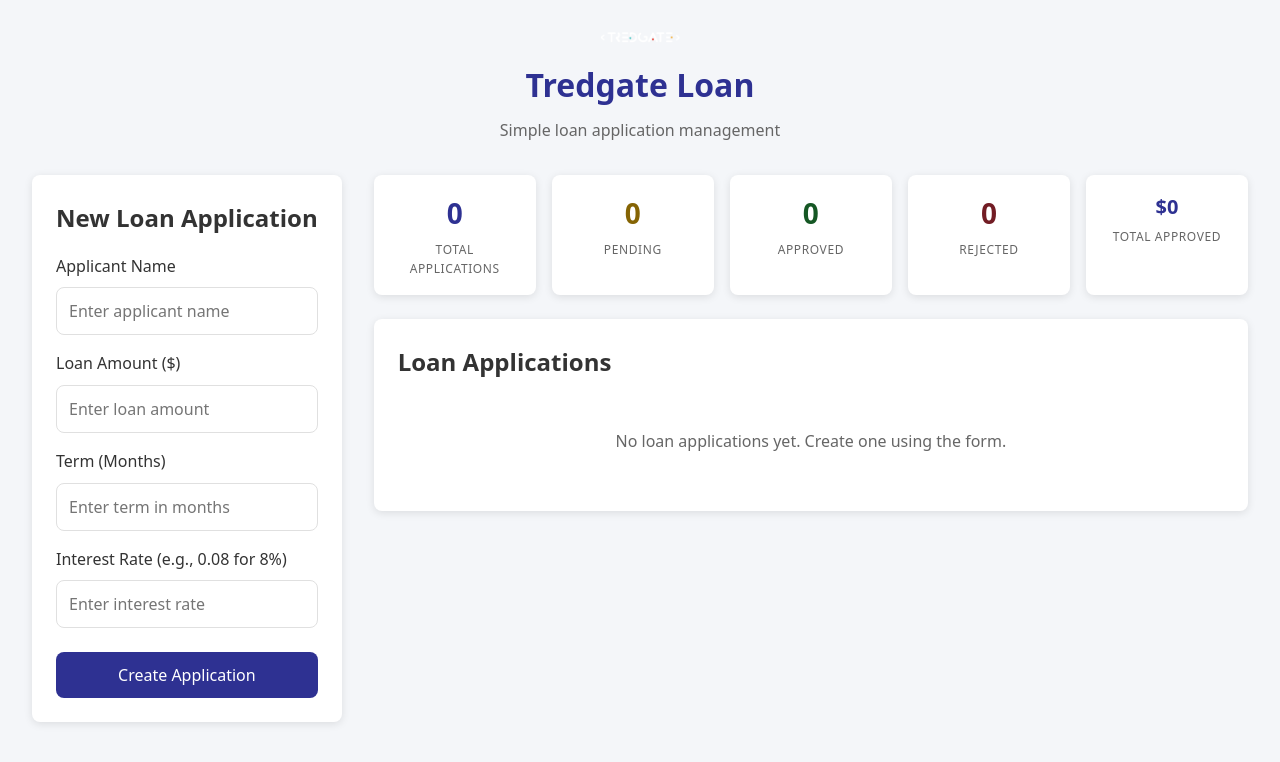
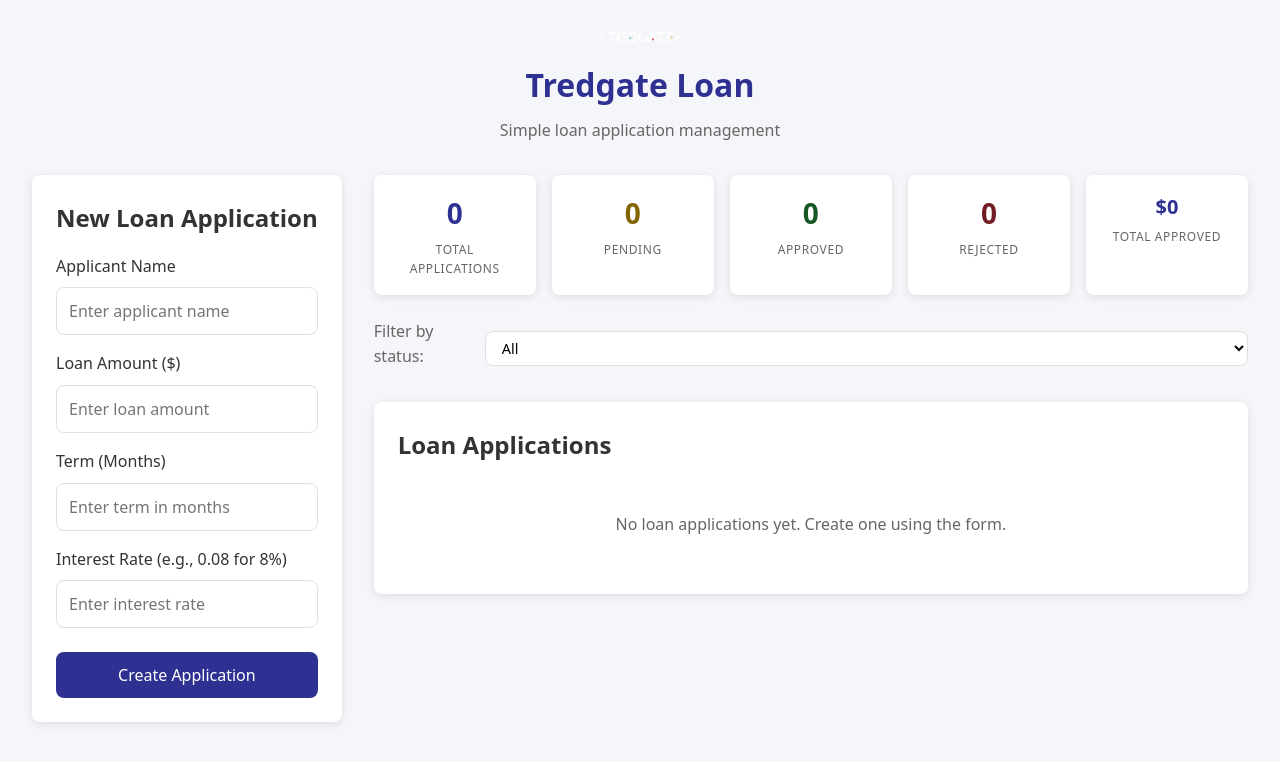
Before and after one commit to fifkapetr/TTTTEEEST, a Vue app: page / in a window 1280 px wide. Shown: the top 762 px of the page. Built offline with nearby package versions, Linux system fonts and the light colour scheme.

Commit message:
feat: add filter by status and keep summary on all loans
Co-authored-by: fifkapetr <95618620+fifkapetr@users.noreply.github.com>

```diff
--- a/src/App.vue
+++ b/src/App.vue
@@ -1,6 +1,6 @@
 <script setup lang="ts">
-import { ref, onMounted } from "vue";
-import type { LoanApplication } from "./types/loan";
+import { ref, computed, onMounted } from "vue";
+import type { LoanApplication, LoanStatus } from "./types/loan";
 import {
   getLoans,
   updateLoanStatus,
@@ -12,6 +12,12 @@ import LoanList from "./components/LoanList.vue";
 import LoanSummary from "./components/LoanSummary.vue";
 
 const loans = ref<LoanApplication[]>([]);
+const statusFilter = ref<LoanStatus | "all">("all");
+
+const filteredLoans = computed(() => {
+  if (statusFilter.value === "all") return loans.value;
+  return loans.value.filter((l) => l.status === statusFilter.value);
+});
 
 function refreshLoans() {
   loans.value = getLoans();
@@ -54,8 +60,17 @@ onMounted(() => {
       <LoanForm @created="refreshLoans" />
       <div class="right-panel">
         <LoanSummary :loans="loans" />
+        <div class="filter-bar">
+          <label for="status-filter">Filter by status:</label>
+          <select id="status-filter" v-model="statusFilter">
+            <option value="all">All</option>
+            <option value="pending">Pending</option>
+            <option value="approved">Approved</option>
+            <option value="rejected">Rejected</option>
+          </select>
+        </div>
         <LoanList
-          :loans="loans"
+          :loans="filteredLoans"
           @approve="handleApprove"
           @reject="handleReject"
           @auto-decide="handleAutoDecide"
@@ -101,6 +116,26 @@ onMounted(() => {
   gap: 1.5rem;
 }
 
+.filter-bar {
+  display: flex;
+  align-items: center;
+  gap: 0.75rem;
+}
+
+.filter-bar label {
+  font-weight: 500;
+  color: var(--text-secondary);
+}
+
+.filter-bar select {
+  padding: 0.375rem 0.75rem;
+  border: 1px solid var(--border-color, #ccc);
+  border-radius: var(--border-radius, 4px);
+  background-color: var(--card-background, #fff);
+  font-size: 0.9rem;
+  cursor: pointer;
+}
+
 @media (max-width: 900px) {
   .main-content {
     flex-direction: column;
```
Also changed, not shown: 1 other file (tests, documents, lock files or other folders).
